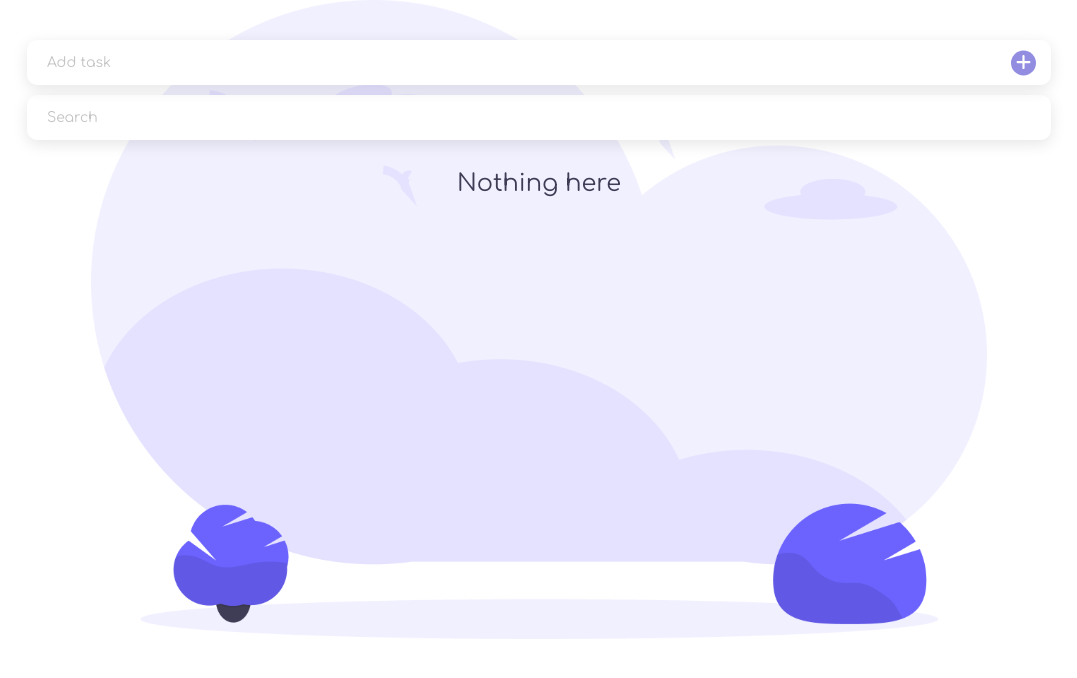
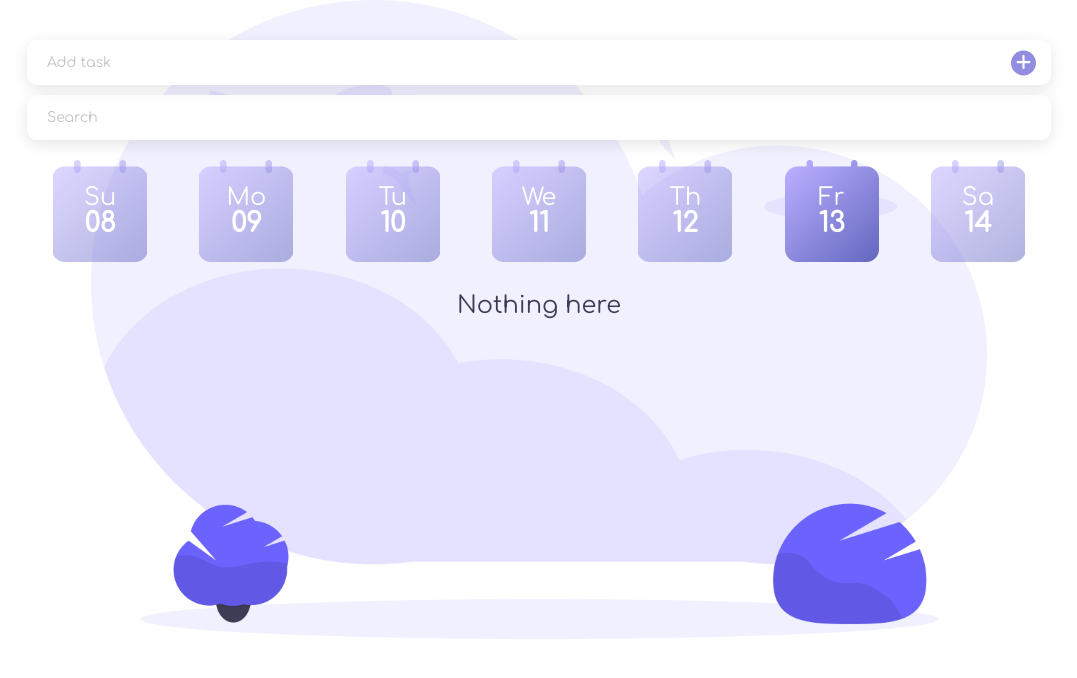
Before and after one commit to LordProche/react-todo, a React (Create React App) app: page / in a window 1280 px wide. Shown: the top 678 px of the page, without its empty margins (101-1178 px from the left). Built offline with nearby package versions, Linux system fonts and the light colour scheme.

Commit message:
Calendar component, Calendar panel, function to work with calendar

```diff
--- a/src/components/ControlForm/ControlForm.jsx
+++ b/src/components/ControlForm/ControlForm.jsx
@@ -3,13 +3,15 @@ import React from 'react';
 import styles from './ControlForm.module.css';
 
 import TaskInput from "../TaskInput/TaskInput";
-import TaskFilter from "../TaskFilter/TaskFIlter";
+import TaskFilterByTitle from "../TaskFilterByTitle/TaskFilterByTitle";
+import TaskCalendarPanel from "../TaskCalendarPanel/TaskCalendarPanel";
 
 const ControlForm = () => {
     return (
         <div className={styles.form}>
             <TaskInput/>
-            <TaskFilter/>
+            <TaskFilterByTitle/>
+            <TaskCalendarPanel/>
         </div>
     );
 };
--- /dev/null
+++ b/src/components/TaskCalendar/TaskCalendar.jsx
@@ -0,0 +1,22 @@
+import React from 'react';
+import styles from './TaskCalendar.module.css'
+
+const TaskCalendar = ({weekDay, day, isActive,  width, height}) => {
+
+    const shortWeekDay = weekDay.substring(0, 2)
+    const formattedDay = day < 10 ? `0${day}` : day;
+
+    const calendarStyles = {
+        width,
+        height
+    }
+
+    return (
+        <div className={ [styles.calendar, isActive ? styles.active : ''].join(' ')} style={calendarStyles}>
+            <span className={styles.weekDay}>{shortWeekDay}</span>
+            <span className={styles.day}>{formattedDay}</span>
+        </div>
+    );
+};
+
+export default TaskCalendar;
--- /dev/null
+++ b/src/components/TaskCalendar/TaskCalendar.module.css
@@ -0,0 +1,33 @@
+.calendar{
+    background-image: url("../../assets/calendar.png");
+    background-repeat: no-repeat;
+    background-size:cover;
+    background-position:center center;
+    display:flex;
+    flex-direction: column;
+    justify-content: center;
+}
+
+.calendar.active{
+    background-image: url("../../assets/activeCalendar.png");
+}
+
+.calendar span{
+    text-align: center;
+    color: #FFFFFF;
+    line-height: 100%;
+}
+
+
+
+.weekDay{
+    font-family: 'Comfortaa', serif;
+    font-weight: 400;
+    font-size: 24px;
+}
+
+.day{
+    font-family: 'Comfortaa', serif;
+    font-weight: 700;
+    font-size: 27px;
+}
--- /dev/null
+++ b/src/components/TaskCalendarPanel/TaskCalendarPanel.jsx
@@ -0,0 +1,28 @@
+import React from 'react';
+
+import TaskCalendar from "../TaskCalendar/TaskCalendar";
+
+import styles from './TaskCalendarPanel.module.css'
+import getWeekDays from "../../utils/getWeekDays";
+import formatWeekDays from "../../utils/formatWeekDays";
+
+const TaskCalendarPanel = () => {
+    const weekDays = getWeekDays()
+    const formattedWeekDays = formatWeekDays(weekDays)
+
+    return (
+        <div className={styles.calendar_panel}>
+            {formattedWeekDays.map((weekDay, index) => (
+                <TaskCalendar
+                    key={index}
+                    weekDay={weekDay.weekDay}
+                    day={weekDay.day}
+                    isActive={weekDay.isCurrent}
+                    width={94}
+                    height={102}/>
+            ))}
+        </div>
+    );
+};
+
+export default TaskCalendarPanel;
--- /dev/null
+++ b/src/components/TaskCalendarPanel/TaskCalendarPanel.module.css
@@ -0,0 +1,6 @@
+.calendar_panel{
+    margin-top:20px;
+    display:grid;
+    grid-template-columns: repeat(7, 1fr);
+    justify-items: center;
+}
--- a/src/components/TaskFilter/TaskFIlter.jsx
+++ b/src/components/TaskFilterByTitle/TaskFilterByTitle.jsx
@@ -1,10 +1,10 @@
 import React from 'react';
 import Input from "../UI/Input/Input";
-import styles from "./TaskFilter.module.css";
+import styles from "./TaskFilterByTitle.module.css";
 import {useDispatch, useSelector} from "react-redux";
 import {setFilterByTitle} from "../../redux/filtersSlice";
 
-const TaskFilter = () => {
+const TaskFilterByTitle = () => {
     const filterValue = useSelector(state => state.filtersSlice.filterByTitle)
     const dispatch = useDispatch()
 
@@ -18,4 +18,4 @@ const TaskFilter = () => {
     );
 };
 
-export default TaskFilter;
+export default TaskFilterByTitle;
--- /dev/null
+++ b/src/utils/formatWeekDays.js
@@ -0,0 +1,13 @@
+const formatWeekDays = (date) => {
+    const weekDayLabels = ['Sunday', 'Monday', 'Tuesday', 'Wednesday', 'Thursday', 'Friday', 'Saturday']
+    return date.map(day => (
+            {
+                weekDay: weekDayLabels[day.getDay()],
+                day: day.getDate(),
+                isCurrent: new Date().getDate() === day.getDate()
+            }
+        )
+    )
+}
+
+export default formatWeekDays
--- /dev/null
+++ b/src/utils/getWeekDays.js
@@ -0,0 +1,12 @@
+const getWeekDays = () => {
+    const currentDate = new Date;
+    const firstDayOfWeek = currentDate.getDate() - currentDate.getDay();
+    const lastDayOfWeek = firstDayOfWeek + 6;
+    const result = []
+    for(let i = firstDayOfWeek; i <= lastDayOfWeek; i++){
+        result.push(new Date(currentDate.setDate(i)))
+    }
+    return result
+}
+
+export default getWeekDays
```
Also changed, not shown: src/assets/activeCalendar.png (added), src/assets/calendar.png (added), src/components/TaskFilterByTitle/TaskFilterByTitle.module.css (renamed from src/components/TaskFilter/TaskFilter.module.css).
